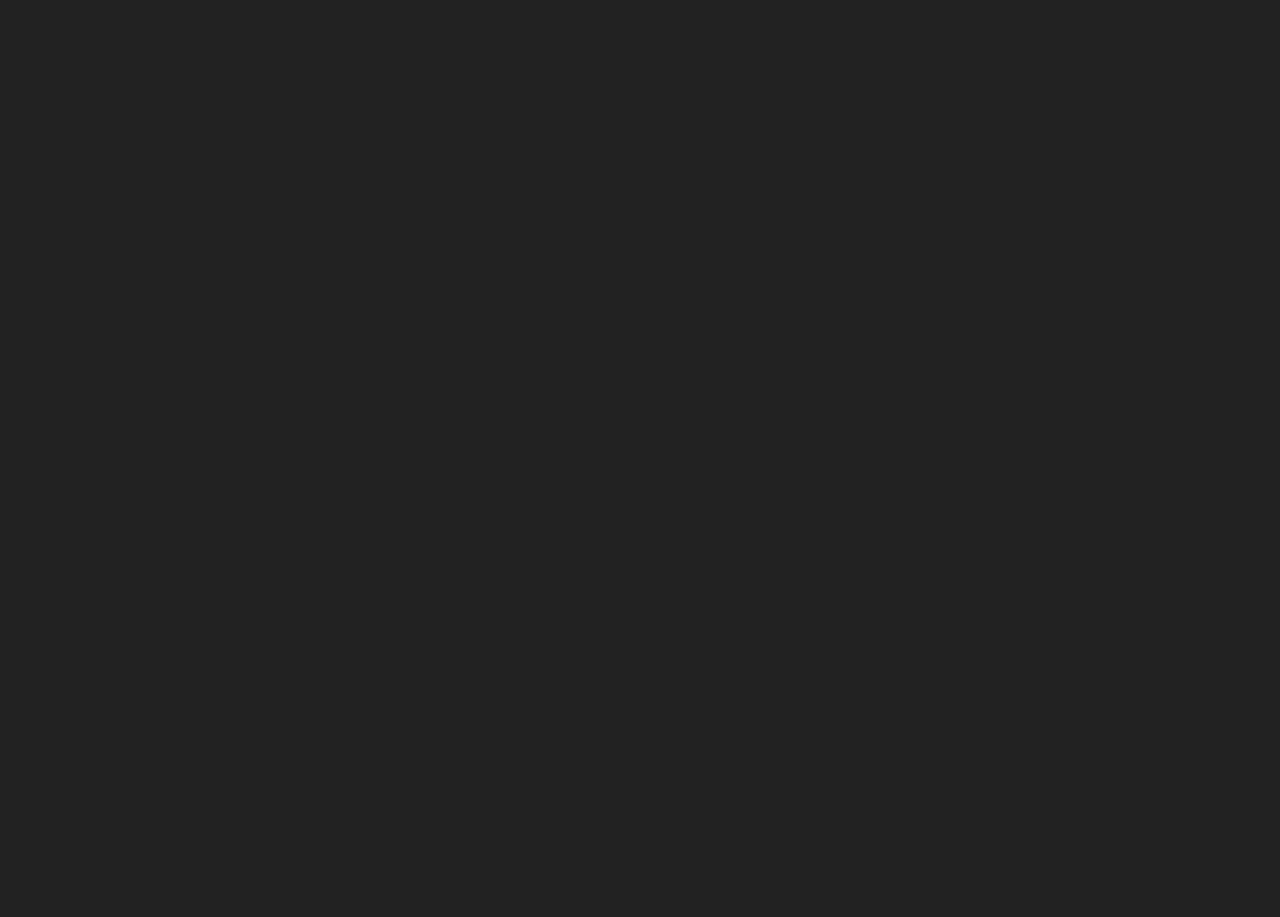
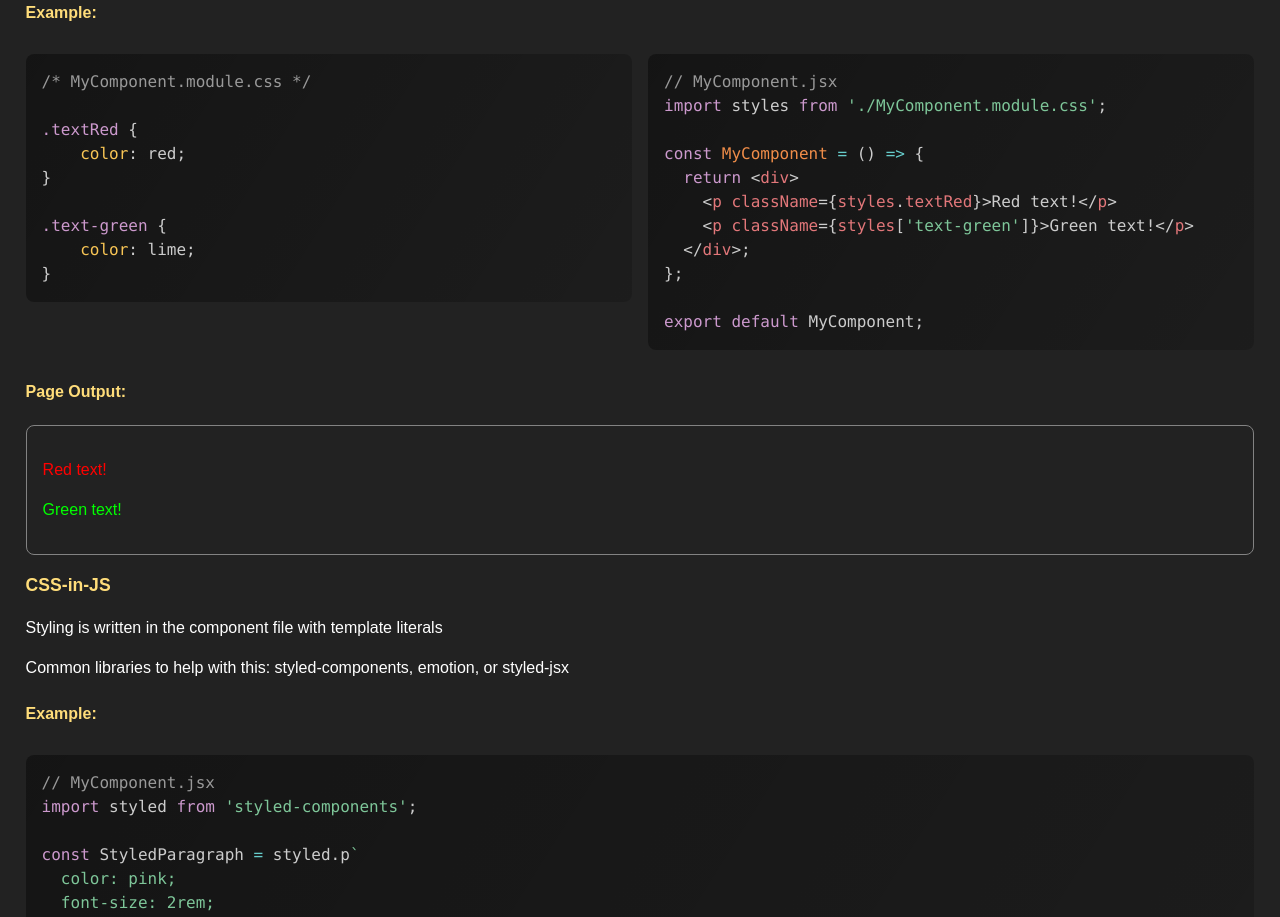
Before and after one commit to rniemela77/react-concepts, a React (Vite) app: page / in a window 1280 px wide. Shown: the part 1880-2797 px from the top of the page. Before the commit the page ends 1628 px from the top, so only its background shows below. Built offline with nearby package versions, Linux system fonts and the light colour scheme.

Commit message:
install styled-components, add section on styling

```diff
--- a/package.json
+++ b/package.json
@@ -15,7 +15,8 @@
   "dependencies": {
     "prismjs": "^1.30.0",
     "react": "^19.1.1",
-    "react-dom": "^19.1.1"
+    "react-dom": "^19.1.1",
+    "styled-components": "^6.1.19"
   },
   "devDependencies": {
     "@vitejs/plugin-react": "^5.0.1",
--- a/src/App.jsx
+++ b/src/App.jsx
@@ -4,6 +4,7 @@ import "prismjs/components/prism-jsx";
 import "prismjs/themes/prism-tomorrow.css";
 import CustomComponents from "./components/concepts/custom-components/CustomComponents";
 import CustomComponentsProps from "./components/concepts/custom-components-props/CustomComponentsProps";
+import StylingComponents from "./components/concepts/styling-components/StylingComponents";
 
 function App() {
   useEffect(() => {
@@ -21,6 +22,10 @@ function App() {
 
       <section>
         <CustomComponentsProps />
+      </section>
+
+      <section>
+        <StylingComponents />
       </section>
 
       {/* <CssModulesComponent /> */}
--- /dev/null
+++ b/src/components/concepts/styling-components/CssInJsExample.jsx
@@ -0,0 +1,16 @@
+import styled from "styled-components";
+
+const StyledParagraph = styled.p`
+  color: pink;
+  font-size: 2rem;
+`;
+
+const CssInJsExample = () => {
+  return (
+    <div>
+      <StyledParagraph>Big Pink Text!</StyledParagraph>
+    </div>
+  );
+};
+
+export default CssInJsExample;
--- /dev/null
+++ b/src/components/concepts/styling-components/CssInJsExampleCode.jsx
@@ -0,0 +1,24 @@
+const cssInJsExample = `// MyComponent.jsx
+import styled from 'styled-components';
+
+const StyledParagraph = styled.p\`
+  color: pink;
+  font-size: 2rem;
+\`;
+
+const MyComponent = () => {
+  return <div>
+    <StyledParagraph>Big Pink Text!</StyledParagraph>
+  </div>;
+};
+`;
+
+const CssInJsExampleCode = () => {
+  return <div>
+    <pre>
+      <code className="language-jsx">{cssInJsExample}</code>
+    </pre>
+  </div>
+};
+
+export default CssInJsExampleCode;
--- /dev/null
+++ b/src/components/concepts/styling-components/MyComponent.jsx
@@ -0,0 +1,16 @@
+import styles from "./MyComponent.module.css";
+
+const MyComponent = () => {
+  return (
+    <div>
+      <p className={styles.textRed}>
+        Red text!
+      </p>
+      <p className={styles["text-green"]}>
+        Green text!
+      </p>
+    </div>
+  );
+};
+
+export default MyComponent;
--- /dev/null
+++ b/src/components/concepts/styling-components/MyComponent.module.css
@@ -0,0 +1,7 @@
+.textRed {
+  color: red;
+}
+
+.text-green {
+  color: lime;
+}
--- /dev/null
+++ b/src/components/concepts/styling-components/MyComponentCode.jsx
@@ -0,0 +1,24 @@
+const jsxExample = `// MyComponent.jsx
+import styles from './MyComponent.module.css';
+
+const MyComponent = () => {
+  return <div>
+    <p className={styles.textRed}>Red text!</p>
+    <p className={styles['text-green']}>Green text!</p>
+  </div>;
+};
+
+export default MyComponent;
+`;
+
+const MyComponentCode = () => {
+  return (
+    <div>
+      <pre>
+        <code className="language-jsx">{jsxExample}</code>
+      </pre>
+    </div>
+  );
+};
+
+export default MyComponentCode;
--- /dev/null
+++ b/src/components/concepts/styling-components/MyCssModuleCode.jsx
@@ -0,0 +1,22 @@
+const cssExample = `/* MyComponent.module.css */
+
+.textRed {
+    color: red;
+}
+
+.text-green {
+    color: lime;
+}
+`;
+
+const MyCssModuleCode = () => {
+  return (
+    <div>
+      <pre>
+        <code className="language-css">{cssExample}</code>
+      </pre>
+    </div>
+  );
+};
+
+export default MyCssModuleCode;
--- /dev/null
+++ b/src/components/concepts/styling-components/StylingComponents.jsx
@@ -0,0 +1,50 @@
+import MyComponent from "./MyComponent";
+import MyComponentCode from "./MyComponentCode";
+import MyCssModuleCode from "./MyCssModuleCode";
+import CssInJsExample from "./CssInJsExample";
+import CssInJsExampleCode from "./CssInJsExampleCode";
+
+const StylingComponents = () => {
+  return (
+    <div>
+      <h2>Styling Components</h2>
+      <p>A couple of ways to style components in React:</p>
+      <h3>CSS Modules</h3>
+      <p>
+        Create CSS files (*.module.css) where class names are scoped locally
+      </p>
+      <p>Import the CSS file into the component</p>
+      <h4>Example:</h4>
+      <div className="d-flex gap flex-wrap">
+        <div className="flex-1">
+          <MyCssModuleCode />
+        </div>
+        <div className="flex-1">
+          <MyComponentCode />
+        </div>
+      </div>
+      <h4>Page Output:</h4>
+      <div className="border">
+        <MyComponent />
+      </div>
+      <h3>CSS-in-JS</h3>
+      <p>Styling is written in the component file with template literals</p>
+      <p>
+        Common libraries to help with this: styled-components, emotion, or
+        styled-jsx
+      </p>
+      <h4>Example:</h4>
+      <div className="d-flex gap flex-wrap">
+        <div className="flex-1">
+          <CssInJsExampleCode />
+        </div>
+      </div>
+      <h4>Page Output:</h4>
+      <div className="border">
+        <CssInJsExample />
+      </div>
+    </div>
+  );
+};
+
+export default StylingComponents;
```
Also changed, not shown: 1 other file (tests, documents, lock files or other folders).
